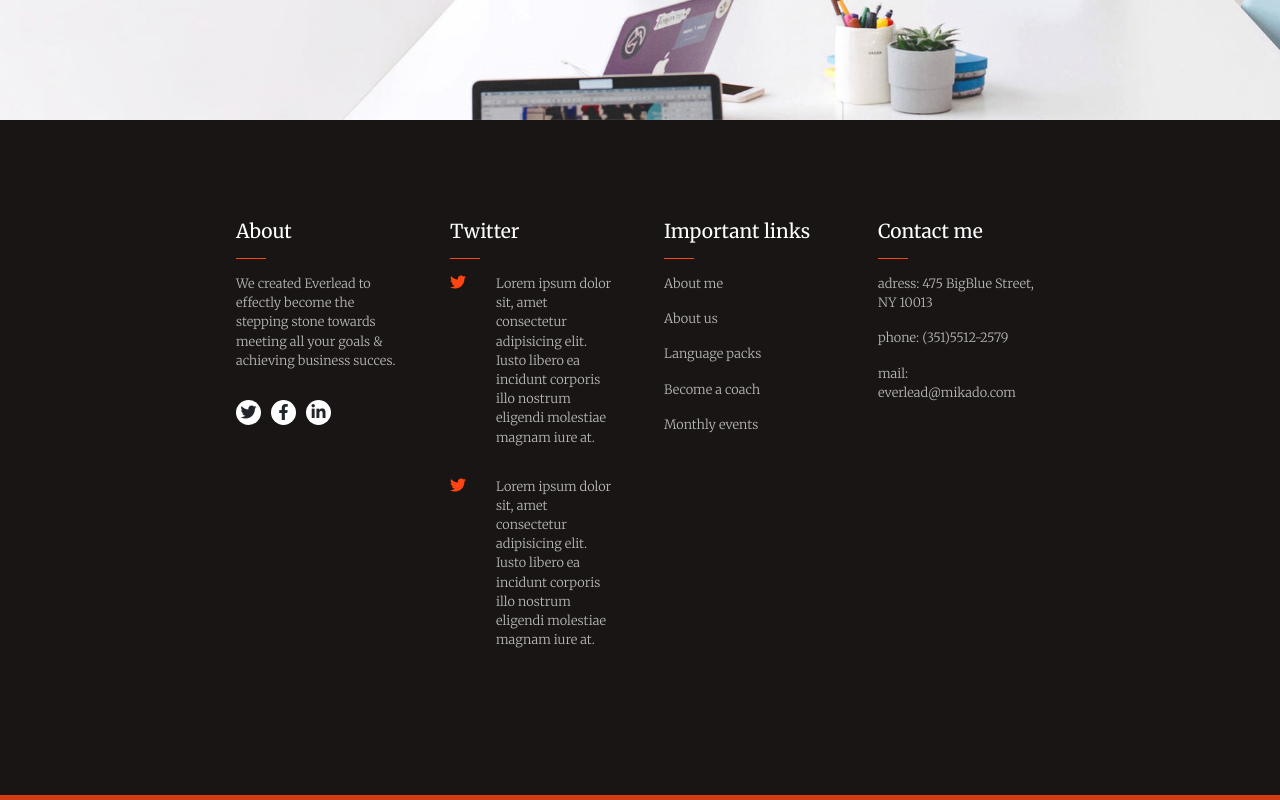
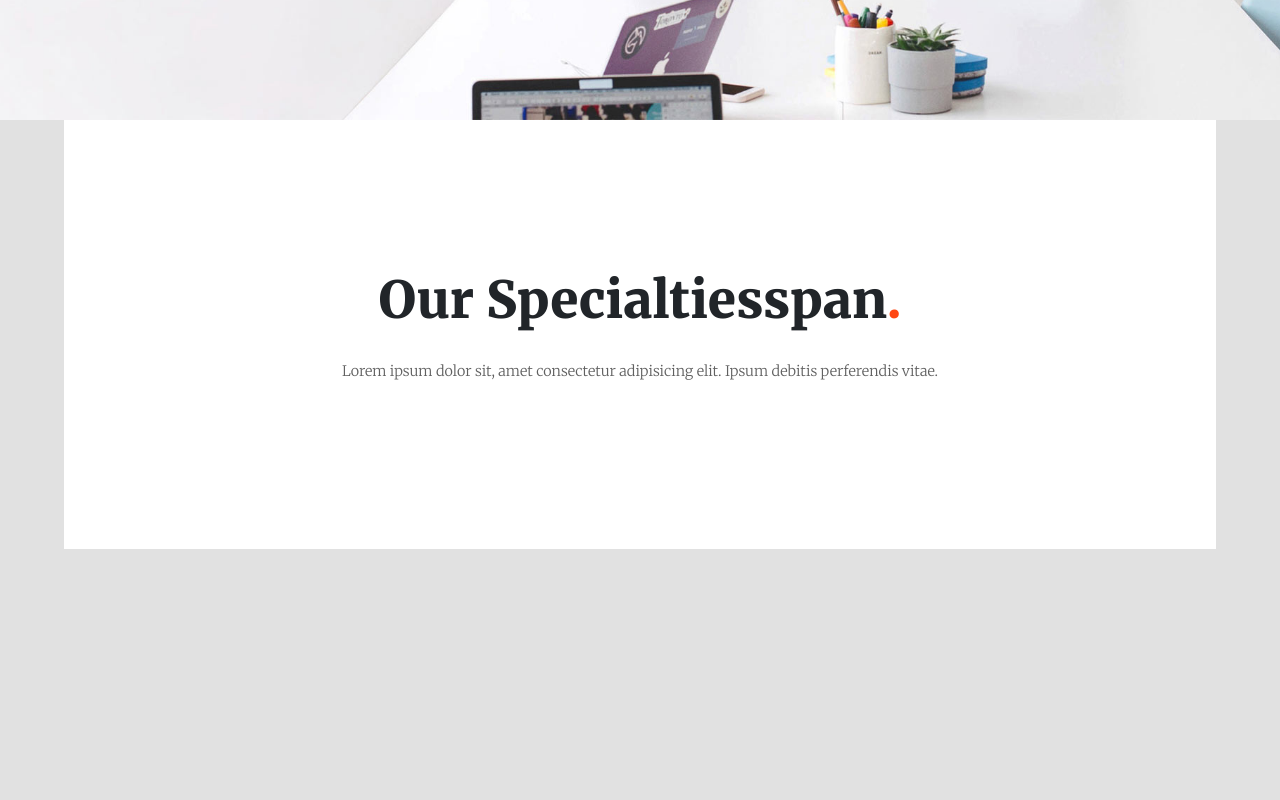
Before and after one commit to gualtierigio/proj-html-vuejs, a Vue app: page / in a window 1280 px wide. Shown: the part 640-1440 px from the top of the page. Built offline with nearby package versions, Linux system fonts and the light colour scheme; a web font is replaced by a local one.

Commit message:
starting with main

```diff
--- a/src/components/FooterContacts.vue
+++ b/src/components/FooterContacts.vue
@@ -3,7 +3,7 @@
         <h3>Contact me</h3>
         <div class="red-line"></div>
         <div v-for="(element, index) in propContacts" :key="index">
-          <p><a href="element.url">{{element.typeOf}}: {{element.info}}</a></p>
+          <p>{{element.typeOf}}: <a href="element.url">{{element.info}}</a></p>
         </div>
     </div>
 </template>
--- a/src/components/Main.vue
+++ b/src/components/Main.vue
@@ -1,15 +1,33 @@
 <template>
-    <main></main>
+    <main>
+      <div class="base-page">
+        <OurSpecialties />
+      </div>
+    </main>
 </template>
 
 <script>
+import OurSpecialties from './OurSpecialties.vue';
+
 export default {
   name: "Main",
+  components: {
+    OurSpecialties
+  }
 
 };
 </script>
 
 
 <style scoped lang="scss">
+@import '../style/general.scss';
+@import '../style/variables.scss';
+
+.base-page{
+  height: 100vh;
+  background-color: $white-color-6;
+  position: relative;
+}
+
 
 </style>
--- /dev/null
+++ b/src/components/OurSpecialties.vue
@@ -0,0 +1,48 @@
+<template>
+  <div id="ourSpecialties_container">
+      <div class="specialties_intro">
+          <h1>Our Specialtiesspan<span class="red-dot">.</span></h1>
+          <p>Lorem ipsum dolor sit, amet consectetur adipisicing elit. Ipsum debitis perferendis vitae.</p>
+      </div>
+
+  </div>
+</template>
+
+<script>
+export default {
+    name: 'OurSpecialties',
+}
+</script>
+
+<style scoped lang="scss">
+@import '../style/general.scss';
+@import '../style/variables.scss';
+
+#ourSpecialties_container{
+    width: 90%;
+    margin: 0 auto;
+    background-color: $total-white;
+    padding: 150px 0;
+}
+
+.specialties_intro{
+    text-align: center;
+    h1{
+        font-size: 3.2rem;
+        font-weight: bold;
+        margin-bottom: 30px;
+    }
+    p{
+        font-size: 0.9rem;
+        font-weight: 300;
+        color: $gray-text-color-1;
+    }
+}
+
+
+
+.red-dot{
+  color: $red-color;
+}
+
+</style>
```
